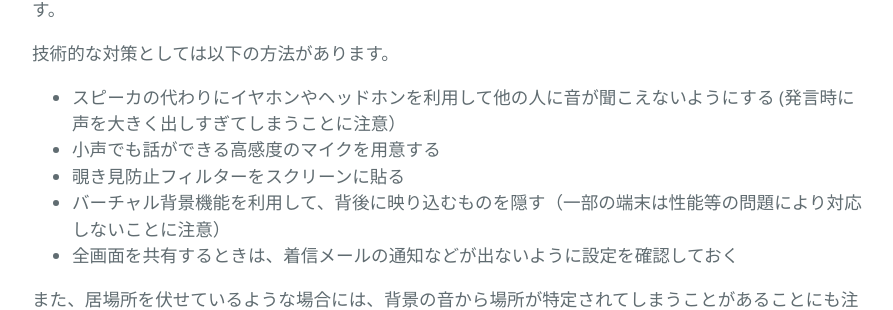
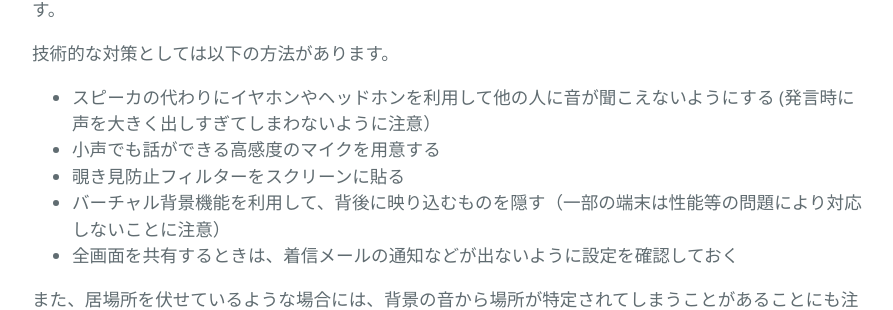
Before and after one commit to kyoto-u/online-edu, a Jekyll site: the page built from zoom-security.md, in a window 1280 px wide and 900 px high, scrolled down 3996 px. Shown: the part 420-730 px from the top of the window, without its empty margins (192-1085 px from the left). Built offline with Jekyll 4.4.1, drawn with Linux system fonts in a browser that asks for light colours.

Commit message:
Update zoom-security.md

```diff
--- a/zoom-security.md
+++ b/zoom-security.md
@@ -106,7 +106,7 @@ Zoomに限らず、システム設計上E2E暗号化が実現されていない
 
 技術的な対策としては以下の方法があります。
 
-- スピーカの代わりにイヤホンやヘッドホンを利用して他の人に音が聞こえないようにする (発言時に声を大きく出しすぎてしまうことに注意）
+- スピーカの代わりにイヤホンやヘッドホンを利用して他の人に音が聞こえないようにする (発言時に声を大きく出しすぎてしまわないように注意）
 - 小声でも話ができる高感度のマイクを用意する
 - 覗き見防止フィルターをスクリーンに貼る
 - バーチャル背景機能を利用して、背後に映り込むものを隠す（一部の端末は性能等の問題により対応しないことに注意）
```
